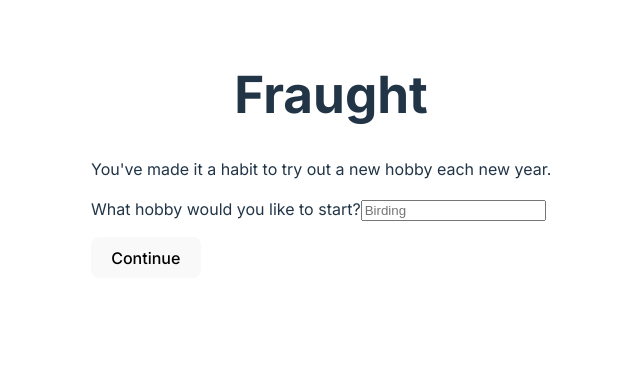
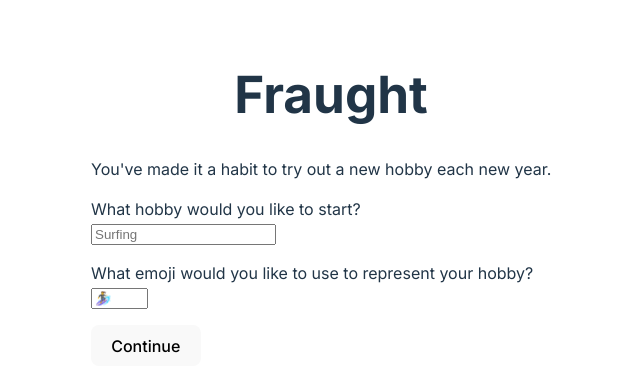
Before and after one commit to mapsandapps/fraught, a React (Vite) app: page / in a window 1280 px wide. Shown: the top 392 px of the page, without its empty margins (309-949 px from the left). Built offline with nearby package versions, Linux system fonts and the light colour scheme.

Commit message:
Add emoji for hobbies

```diff
--- a/src/App.tsx
+++ b/src/App.tsx
@@ -1,14 +1,15 @@
 import { useState } from "react";
 import "./App.css";
-import { INIT_BELONGING, INIT_EXCLUSION, checkForWinOrLoss, getEvent, getFirstEvent } from "./helpers";
 import Event from "./components/Event";
 import Home from "./components/Home";
 import Interstitial from "./components/Interstitial";
 import PreEvent from "./components/PreEvent";
 import Start from "./components/Start";
-
-import { Choice, Event as EventType, EventHistory, EventHistoryLog, GameState, WinLossCondition } from "./types";
 import Win from "./components/Win";
+import { HOBBY_OPTIONS } from "./bank";
+import { INIT_BELONGING, INIT_EXCLUSION, checkForWinOrLoss, getEvent, getFirstEvent } from "./helpers";
+import { Choice, Event as EventType, EventHistory, EventHistoryLog, GameState, Hobby, WinLossCondition } from "./types";
+import { sample } from "lodash";
 
 function App() {
   const INIT_EVENT: EventHistory = {
@@ -17,14 +18,14 @@ function App() {
     finalExclusion: INIT_EXCLUSION
   }
 
-  const [hobby, setHobby] = useState<string>('');
-  const [gameState, setGameState] = useState<GameState>(GameState.start);
-  const [eventHistoryLog, setEventHistoryLog] = useState<EventHistoryLog>([INIT_EVENT]);
+  const [hobby, setHobby] = useState<Hobby>(sample(HOBBY_OPTIONS) as Hobby)
+  const [gameState, setGameState] = useState<GameState>(GameState.start)
+  const [eventHistoryLog, setEventHistoryLog] = useState<EventHistoryLog>([INIT_EVENT])
   const [nextEvent, setNextEvent] = useState<EventType>(getFirstEvent())
   const [winLossCondition, setWinLossCondition] = useState<WinLossCondition | null>(null)
 
-  const exitStart = (hobby: string) => {
-    setHobby(hobby.toLowerCase());
+  const exitStart = (hobby: Hobby) => {
+    setHobby({ ...hobby, name: hobby.name.toLowerCase() });
     setGameState(GameState.event);
   };
 
@@ -57,7 +58,7 @@ function App() {
 
   return (
     <>
-      {gameState === GameState.start && <Start onExit={exitStart} />}
+      {gameState === GameState.start && <Start defaultHobby={hobby} onExit={exitStart} />}
       {gameState === GameState.interstitial && <Interstitial eventHistoryLog={eventHistoryLog} onExit={exitInterstitial} />}
       {gameState === GameState.preEvent && <PreEvent hobby={hobby} nextEvent={nextEvent} eventHistoryLog={eventHistoryLog} onExit={exitPreEvent} />}
       {gameState === GameState.event && <Event hobby={hobby} nextEvent={nextEvent} eventHistoryLog={eventHistoryLog} onExit={exitEvent} />}
--- a/src/bank.ts
+++ b/src/bank.ts
@@ -1,15 +1,15 @@
 import { sample } from "lodash";
-import { Direction, Expectation, Occurrence, Stat } from "./types";
+import { Direction, Expectation, Hobby, Occurrence, Stat } from "./types";
 
-export const HOBBY_OPTIONS: string[] = [
-  'Rock climbing',
-  'Salsa dancing',
-  'Surfing',
-  'Origami',
-  'Foraging',
-  'Archery',
-  'Photography',
-  'Birding'
+export const HOBBY_OPTIONS: Hobby[] = [
+  { name: 'Rock climbing', emoji: '⛰️' },
+  { name: 'Salsa dancing', emoji: '💃' },
+  { name: 'Surfing', emoji: '🏄‍♀️' },
+  { name: 'Origami', emoji: '💠' },
+  { name: 'Foraging', emoji: '🍄' },
+  { name: 'Archery', emoji: '🏹' },
+  { name: 'Photography', emoji: '📷' },
+  { name: 'Birding', emoji: '🦉' },
 ]
 
 export const firstEventBank: Occurrence[] = [
--- a/src/components/Event.tsx
+++ b/src/components/Event.tsx
@@ -1,11 +1,11 @@
 import { DEFAULT_TEXT_ANIMATION_DELAY, INIT_BELONGING, INIT_EXCLUSION, countEventsAttended, getDeltaStat, getStatChangeText } from "../helpers";
-import { Choice, Event as EventType, EventHistory, EventHistoryLog, Stat, GameState } from "../types";
+import { Choice, Event as EventType, EventHistory, EventHistoryLog, Stat, GameState, Hobby } from "../types";
 import Meters from "./Meters";
 import AnimatedTextWithButtons from "./AnimatedTextWithButtons";
 import Month from "./Month";
 
 interface EventProps {
-  hobby: string;
+  hobby: Hobby;
   eventHistoryLog: EventHistoryLog;
   nextEvent: EventType
   onExit: (eventHistory: EventHistory) => void;
@@ -41,7 +41,7 @@ export default function Event(props: EventProps) {
   const numberOfEventsAttended = countEventsAttended(eventHistoryLog) + 1
 
   const texts = [
-    `You attended your ${numberOfEventsAttended}${suffixes.get(pluralRule.select(numberOfEventsAttended))} ${hobby} event.`
+    `You attended your ${numberOfEventsAttended}${suffixes.get(pluralRule.select(numberOfEventsAttended))} ${hobby.name} event.`
   ]
 
   nextEvent.map(expectation => {
--- a/src/components/Home.tsx
+++ b/src/components/Home.tsx
@@ -1,4 +1,4 @@
-import { Choice, Direction, Event, EventHistory, EventHistoryLog, GameState, Stat } from "../types";
+import { Choice, Direction, Event, EventHistory, EventHistoryLog, GameState, Hobby, Stat } from "../types";
 import { DEFAULT_TEXT_ANIMATION_DELAY, HOME_BELONGING, HOME_EXCLUSION, getMonth } from "../helpers";
 import Meters from "./Meters";
 import AnimatedTextWithButtons from "./AnimatedTextWithButtons";
@@ -6,7 +6,7 @@ import Month from "./Month";
 import { getHomeText } from "../bank";
 
 interface HomeProps {
-  hobby: string;
+  hobby: Hobby;
   eventHistoryLog: EventHistoryLog;
   onExit: (eventHistory: EventHistory) => void;
 }
@@ -33,7 +33,7 @@ export default function Home(props: HomeProps) {
     `You spent a cozy night at home, instead of attending the ${getMonth(eventHistoryLog.length)} event.`,
     `Your exclusion decreased by ${deltaExclusion},`,
     `but your belonging also decreased by ${deltaBelonging}.`,
-    getHomeText(hobby)
+    getHomeText(hobby.name)
   ]
 
   const event: Event = [
--- a/src/components/PreEvent.tsx
+++ b/src/components/PreEvent.tsx
@@ -1,6 +1,6 @@
 import { useState } from "react";
-import { DEFAULT_TEXT_ANIMATION_DELAY } from "../helpers";
-import { Choice, Event, EventHistoryLog, GameState } from "../types";
+import { DEFAULT_TEXT_ANIMATION_DELAY, getMonth } from "../helpers";
+import { Choice, Event, EventHistoryLog, GameState, Hobby } from "../types";
 import AnimatedTextWithButtons from "./AnimatedTextWithButtons";
 import Meters from "./Meters";
 import Month from "./Month";
@@ -8,7 +8,7 @@ import ProsAndCons from "./ProsAndCons";
 
 interface PreEventProps {
   eventHistoryLog: EventHistoryLog;
-  hobby: string;
+  hobby: Hobby;
   nextEvent: Event;
   onExit: (choice: Choice) => void;
 }
@@ -19,7 +19,7 @@ export default function PreEvent(props: PreEventProps) {
 
   const texts: string[] = []
 
-  texts.push(`Do you choose to go to the ${hobby} event, or would you
+  texts.push(`Do you choose to go to the ${hobby.name} event, or would you
   rather stay home?`)
 
   const animationDuration = texts.length * DEFAULT_TEXT_ANIMATION_DELAY
@@ -31,6 +31,7 @@ export default function PreEvent(props: PreEventProps) {
   return (
     <div className="card">
       <Month gameState={GameState.preEvent} monthNumber={eventHistoryLog.length} />
+      <p>You take a moment and contemplate what you know about { getMonth(eventHistoryLog.length) }'s event.</p>
       <ProsAndCons nextEvent={nextEvent} />
       <AnimatedTextWithButtons
         texts={texts}
--- a/src/components/Start.tsx
+++ b/src/components/Start.tsx
@@ -1,15 +1,13 @@
 import { useState } from 'react';
-import { sample } from 'lodash';
-import { HOBBY_OPTIONS } from '../bank';
+import { Hobby } from '../types';
 
 interface StartProps {
-  onExit: (hobby: string) => void;
+  defaultHobby: Hobby;
+  onExit: (hobby: Hobby) => void;
 }
 
 export default function Start(props: StartProps) {
-  const { onExit } = props;
-
-  const defaultHobby = sample(HOBBY_OPTIONS) as string
+  const { defaultHobby, onExit } = props;
 
   const [hobby, setHobby] = useState(defaultHobby);
 
@@ -19,8 +17,14 @@ export default function Start(props: StartProps) {
       <p>You've made it a habit to try out a new hobby each new year.</p>
       <p>
         <label>
-          What hobby would you like to start?
-          <input placeholder={defaultHobby} type="text" onChange={(e) => setHobby(e.target.value || defaultHobby)} />
+          What hobby would you like to start?<br />
+          <input placeholder={defaultHobby.name} type="text" onChange={(e) => setHobby({ ...hobby, name: e.target.value || defaultHobby.name })} />
+        </label>
+      </p>
+      <p>
+        <label>
+          What emoji would you like to use to represent your hobby?<br />
+          <input placeholder={defaultHobby.emoji} type="text" maxLength={1} size={4} onChange={(e) => setHobby({ ...hobby, emoji: e.target.value || defaultHobby.emoji })} />
         </label>
       </p>
       <button onClick={() => onExit(hobby)}>Continue</button>
--- a/src/types.ts
+++ b/src/types.ts
@@ -34,6 +34,11 @@ export enum Choice {
   home = 'home',
 }
 
+export type Hobby = {
+  name: string;
+  emoji: string;
+}
+
 export type Expectation = {
   text: string;
   direction: Direction;
```
Also changed, not shown: src/components/Win.tsx (+10 -9 lines).
